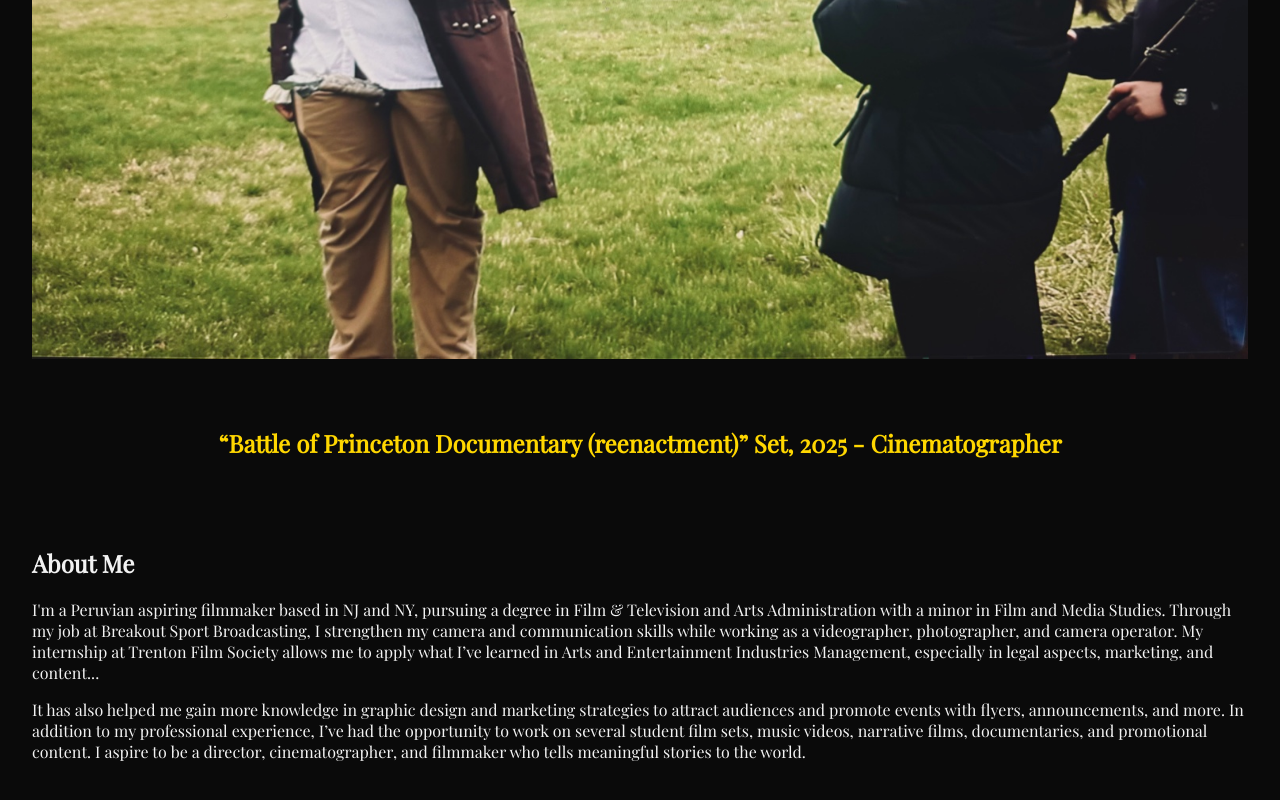
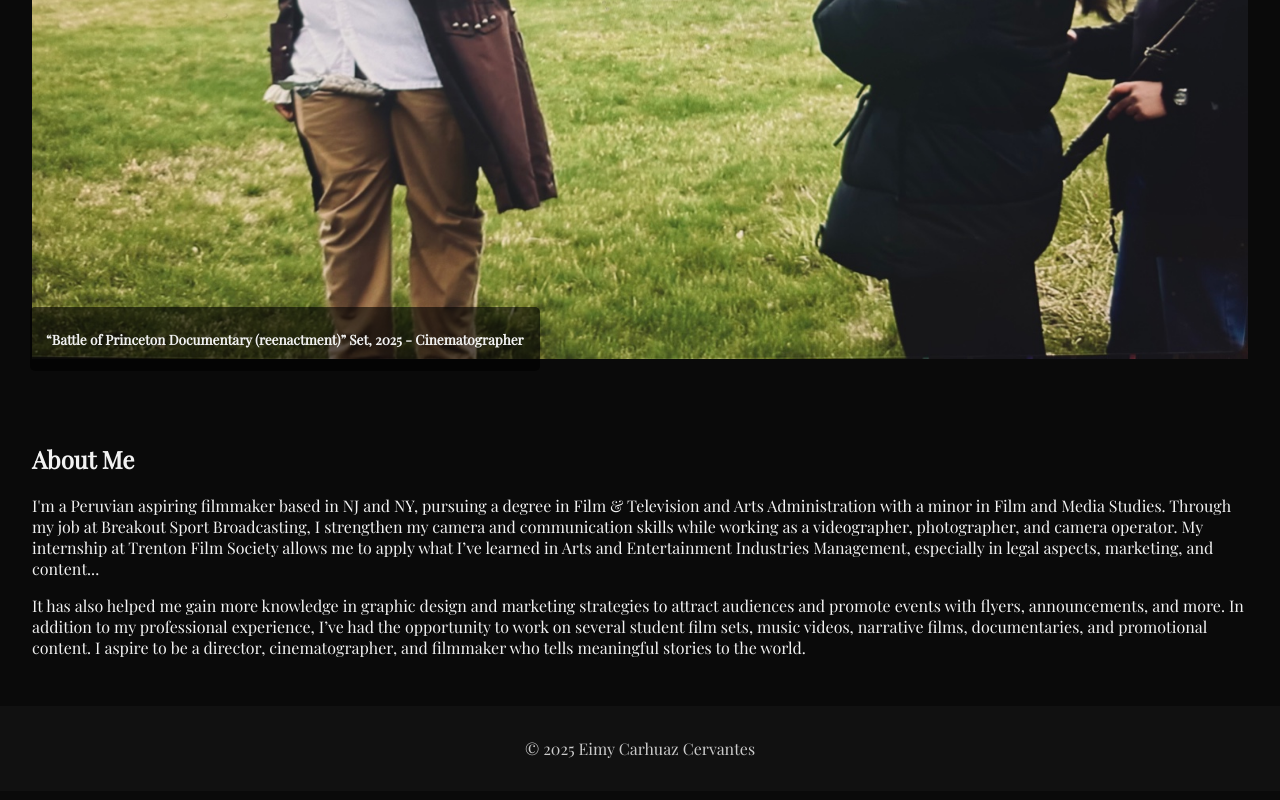
Before and after one commit to eimycarhuaz/eimycarhuaz.github.io, a plain HTML site: page index.html in a window 1280 px wide. Shown: the part 714-1514 px from the top of the page. Drawn offline with nearby package versions, Linux system fonts and the light colour scheme.

Commit message:
Add files via upload

```diff
--- a/index.html
+++ b/index.html
@@ -27,11 +27,10 @@
 
     <section class="hero-image">
         <img src="battle_princeton.jpg" alt="Battle of Princeton reenactment on set">
+        <div class="caption bottom-left">
+            <p><strong>“Battle of Princeton Documentary (reenactment)” Set, 2025 - Cinematographer</strong></p>
+        </div>
     </section>
-
-    <div class="caption">
-        <h2>“Battle of Princeton Documentary (reenactment)” Set, 2025 - Cinematographer</h2>
-    </div>
 
     <section id="about">
         <h2>About Me</h2>
--- a/style.css
+++ b/style.css
@@ -27,19 +27,24 @@ nav ul li a {
     text-decoration: none;
     font-weight: bold;
 }
+.hero-image {
+    position: relative;
+}
 .hero-image img {
     width: 100%;
     height: auto;
     display: block;
 }
-.caption {
-    text-align: center;
-    background-color: #0a0a0a;
-    padding: 1rem;
-}
-.caption h2 {
-    color: gold;
-    font-size: 1.5rem;
+.caption.bottom-left {
+    position: absolute;
+    bottom: 20px;
+    left: 30px;
+    font-size: 0.85rem;
+    font-weight: bold;
+    color: #f2f2f2;
+    background-color: rgba(0, 0, 0, 0.6);
+    padding: 0.6rem 1rem;
+    border-radius: 5px;
 }
 section {
     padding: 2rem;
```
